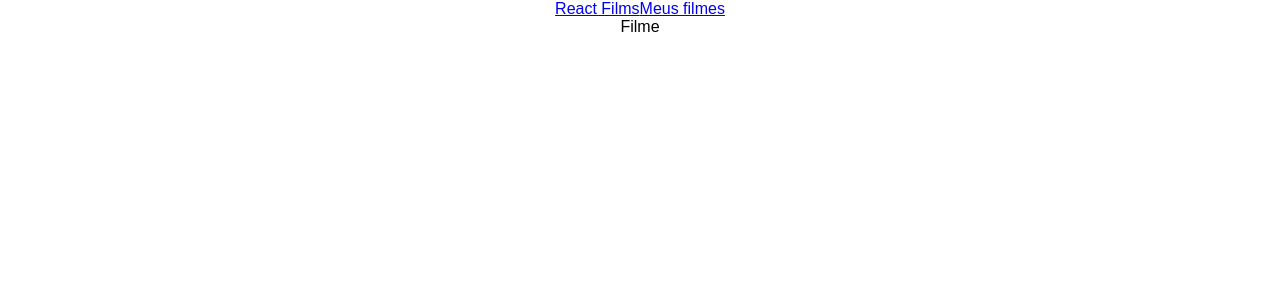
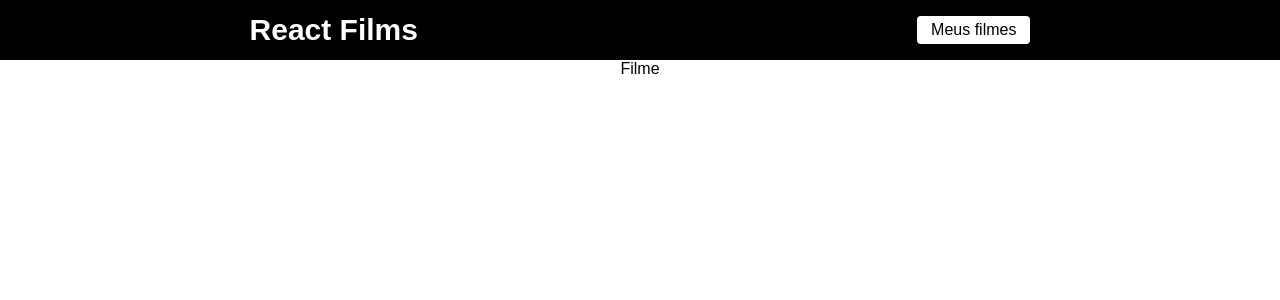
Before and after one commit to israelsilva282/react-films, a React (Create React App) app: page /filme/1 in a window 1280 px wide. Shown: the top 300 px of the page. Built offline with nearby package versions, Linux system fonts and the light colour scheme.

Commit message:
adicionado component header

```diff
--- a/src/components/Header/header.css
+++ b/src/components/Header/header.css
@@ -0,0 +1,25 @@
+header {
+  display: flex;
+  align-items: center;
+  justify-content: space-around;
+  width: 100%;
+  height: 60px;
+  background-color: #000000;
+}
+
+.logo {
+  text-decoration: none;
+  font-size: 30px;
+  cursor: pointer;
+  color: #fff;
+  font-weight: bold;
+}
+
+.favoritos {
+  text-decoration: none;
+  cursor: pointer;
+  background-color: #fff;
+  padding: 5px 14px;
+  color: #000000;
+  border-radius: 4px;
+}
```
